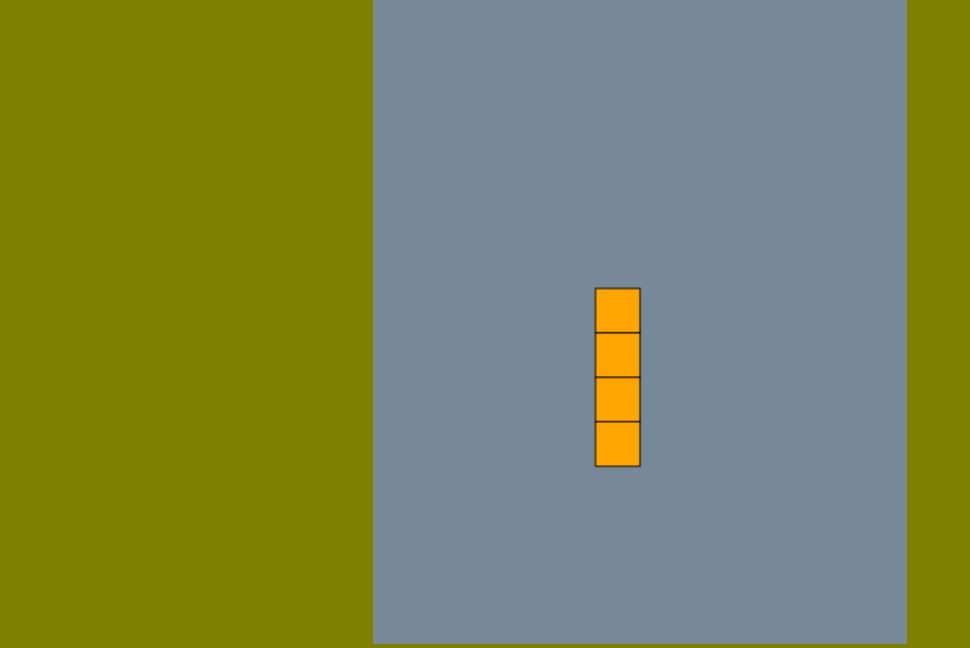
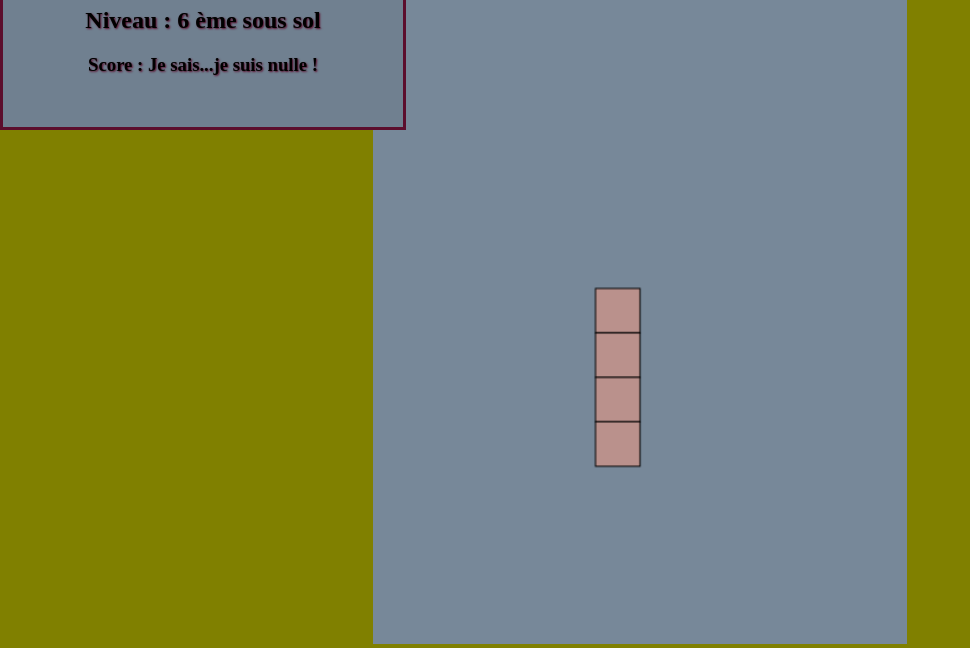
Before and after one commit to VBLab/projet_Tetris, a website: page client/index.html in a window 1280 px wide. Shown: the part 156-804 px from the top of the page, without its empty margins (0-970 px from the left). Drawn offline with Linux system fonts and the light colour scheme.

Commit message:
avec css

```diff
--- a/client/css/style.css
+++ b/client/css/style.css
@@ -1,14 +1,21 @@
 body {
-    text-align: center;
-    margin: 0;
-    /* n'affiche pas d'ascensseur */
-    overflow: hidden;
-    background-color: olive;
+  text-align: center;
+  margin: 0;
+  /* V n'affiche pas d'ascensseur */
+  overflow: hidden;
+  background-color: olive;
 }
 canvas {
-    background-color : lightslategrey;
-    height:100vh;
+  background-color: lightslategrey;
+  height: 100vh;
 }
-/* screen {
-    text-align:
-} */
+.screen {
+  background-color: slategray;
+  position: absolute;
+  top: 80px;
+  left: 0;
+  width: 400px;
+  height: 200px;
+  border: 3px solid #5c0e2d;
+  text-shadow: 1px 1px 2px #5c0e2d;
+}
--- a/client/index.html
+++ b/client/index.html
@@ -7,10 +7,19 @@
     <link rel="stylesheet" href="./css/style.css" />
   </head>
   <body>
-    <canvas id="game" width="150", height="300"></canvas>
-    <section id="screen" widht="150", height="300">
+    <div class ="screen">
+      <h1> TETRIS GAME</h1>
+      <h2>Niveau : 6 ème sous sol <span id="niveau"></span></h2>
+      <h3>Score : Je sais...je suis nulle !<span id="score"></span></h3>
+    </div>
 
-    </section>
+    <audio id= "tetris">
+      <source src=>
+    </audio>
+
+    <canvas id="game" width="150" , height="300"></canvas>
+
+
 
 
 
--- a/client/js/controller.js
+++ b/client/js/controller.js
@@ -1,3 +1,4 @@
+// mise à jour du jeux//comment le joueur agit sur le modèle//
 function initializeController(grid) {
   window.onkeydown = (event) => {
     // j'écoute les touche du clavier, si elle sont utilisées, je lance ces fonctions//
--- a/client/js/main.js
+++ b/client/js/main.js
@@ -75,16 +75,14 @@ const BLOCS = {
         [true, true],
       ],
     ],
-    color :"black",
+    color: "#baae8c",
   },
   5: {
-    //BLOCK_T
-    id:5,
-    cells: [
-      [[true],[true],[true],[true]], [[true, true, true,true]]
-    ],
-    color: "orange",
-  }
+    //BLOCK_L
+    id: 5,
+    cells: [[[true], [true], [true], [true]], [[true, true, true, true]]],
+    color: "#ba918c",
+  },
 };
 let grid = {};
 initializeModel(grid);
--- a/client/js/model.js
+++ b/client/js/model.js
@@ -1,4 +1,4 @@
-//préparation du jeux//
+//préparation du jeux// à la base de tout...
 function initializeModel(grid) {
   grid.cells = [];//selectionne le bloc selon son index
   grid.width = 12;
@@ -9,7 +9,7 @@ function initializeModel(grid) {
   grid.y = -1;
   initializeGrid(grid);
   chooseBloc(grid);
-  window.setInterval(update, 500, grid);
+  grid.interval = window.setInterval(update, 500, grid);
 }
 function initializeGrid(grid) {// tableau (grille) de 12*18, rempli de zéro//
   for (let i = 0; i < grid.height; i++) {//les lignes
@@ -53,7 +53,11 @@ function update(grid) {
     blocCanGoThere(grid, grid.x, grid.y + 1)
   ) {
     grid.y++;
-  } else {
+  }
+  else if (grid.y ==0){    //arrête le jeu, quand plus d'epace en haut de la grille//
+    window.clearInterval(grid.interval);
+  }
+  else {
     stockBloc(grid);//1-stock la pièce sur la ligne
     checkFullLine(grid);//2-vérifier si la ligne est pleine
     chooseBloc(grid);//3-choisir une nouvelle pièce
```
